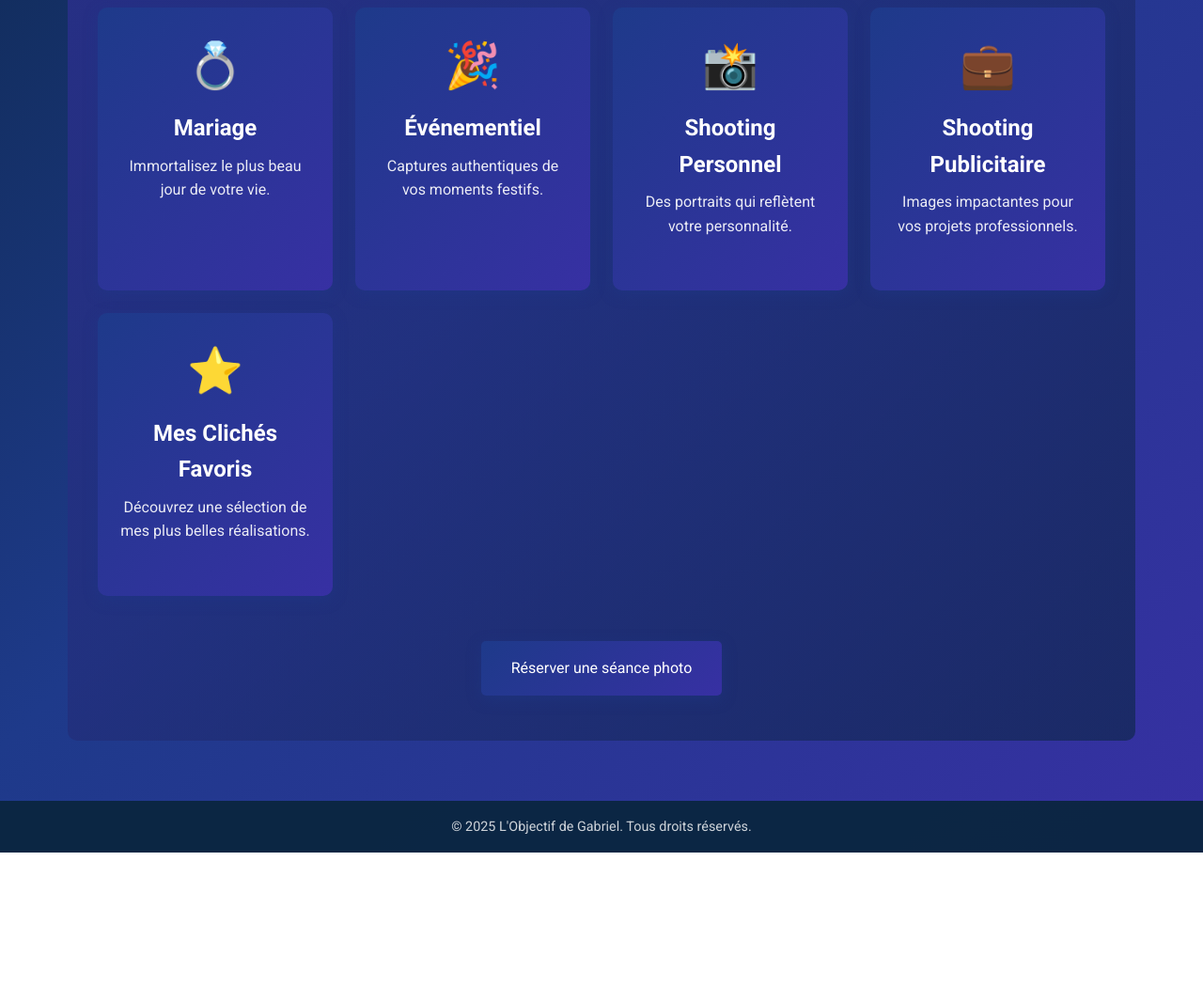
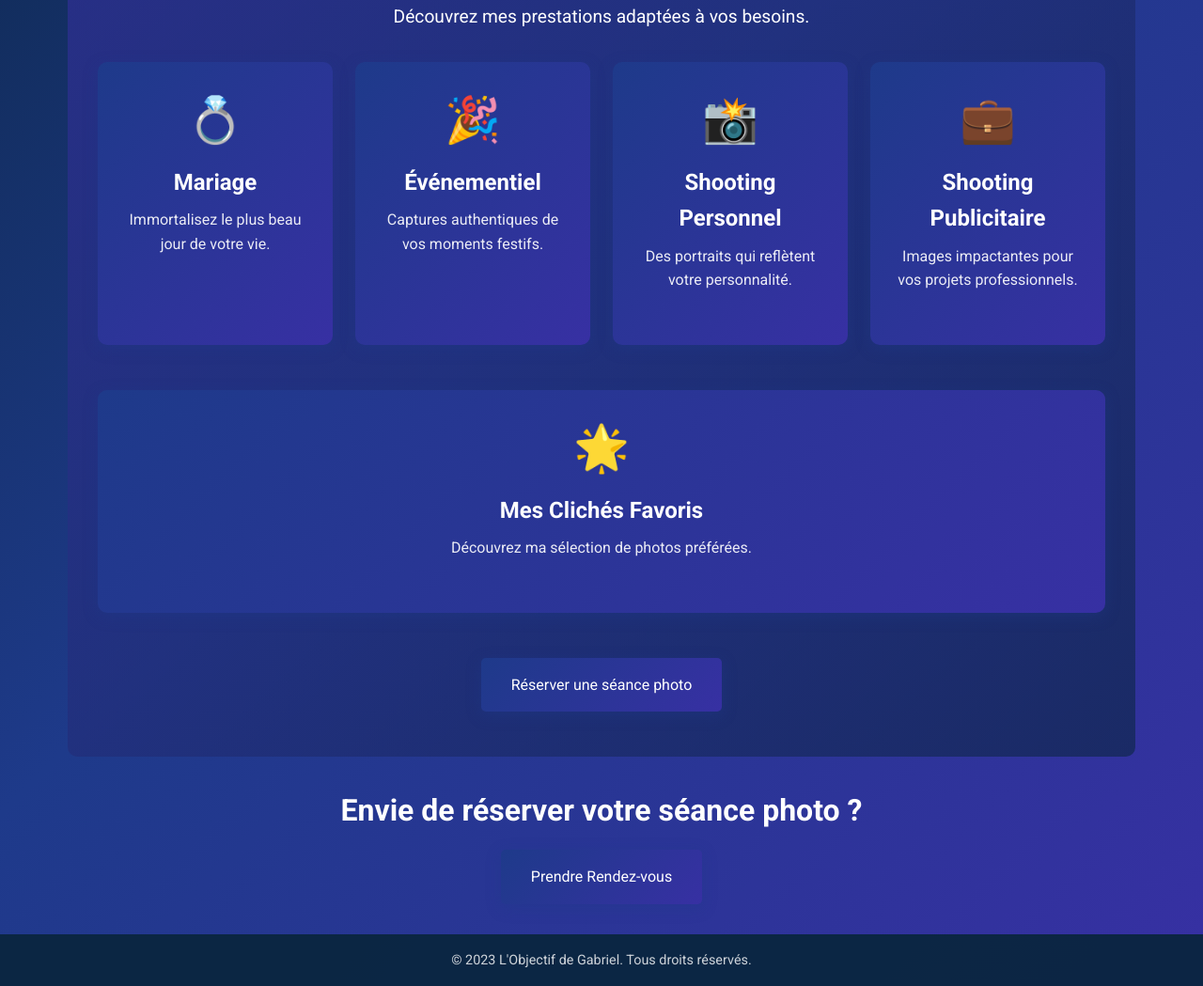
Before and after one commit to lensofgaby2025-stack/sous-l-objectif-de-gabriel-Vfinal, a plain HTML site: page index.html in a window 1280 px wide. Shown: the part 597-1646 px from the top of the page at 94% size. Before the commit the page ends 1504 px from the top, so only its background shows below. Drawn offline with Linux system fonts and the light colour scheme.

Commit message:
Update index.html

```diff
--- a/index.html
+++ b/index.html
@@ -21,13 +21,14 @@
     </header>
 
     <main>
-        <!-- Section d'accueil -->
+        <!-- SECTION HERO -->
         <section class="hero">
             <h2>Bienvenue chez L’Objectif de Gabriel</h2>
             <p>Photographe passionné, je capture vos moments uniques avec émotion et authenticité.</p>
+            <a href="rdv.html" class="btn">Réserver une séance photo</a>
         </section>
 
-        <!-- Section services -->
+        <!-- SECTION SERVICES -->
         <section class="services">
             <h2>Mes Services</h2>
             <p>Découvrez mes prestations adaptées à vos besoins.</p>
@@ -52,21 +53,34 @@
                     <h3>Shooting Publicitaire</h3>
                     <p>Images impactantes pour vos projets professionnels.</p>
                 </a>
-                <a href="cliches-favoris.html" class="service-btn">
-                    <div class="service-icon">⭐</div>
+            </div>
+
+            <!-- BOUTON MES CLICHÉS FAVORIS -->
+            <div class="services-grid" style="margin-top: 2rem;">
+                <a href="cliches-favoris.html" class="service-btn favoris">
+                    <div class="service-icon">🌟</div>
                     <h3>Mes Clichés Favoris</h3>
-                    <p>Découvrez une sélection de mes plus belles réalisations.</p>
+                    <p>Découvrez ma sélection de photos préférées.</p>
                 </a>
             </div>
 
-            <div class="cta-below">
+            <!-- BOUTON RÉSERVER -->
+            <div style="margin-top: 3rem;">
                 <a href="rdv.html" class="btn">Réserver une séance photo</a>
             </div>
+        </section>
+
+        <!-- SECTION CTA -->
+        <section class="cta-section">
+            <h2>Envie de réserver votre séance photo ?</h2>
+            <a href="rdv.html" class="btn">Prendre Rendez-vous</a>
         </section>
     </main>
 
     <footer>
-        <p>&copy; 2025 L'Objectif de Gabriel. Tous droits réservés.</p>
+        <p>&copy; 2023 L'Objectif de Gabriel. Tous droits réservés.</p>
     </footer>
+
+    <script src="script.js"></script>
 </body>
 </html>
```
